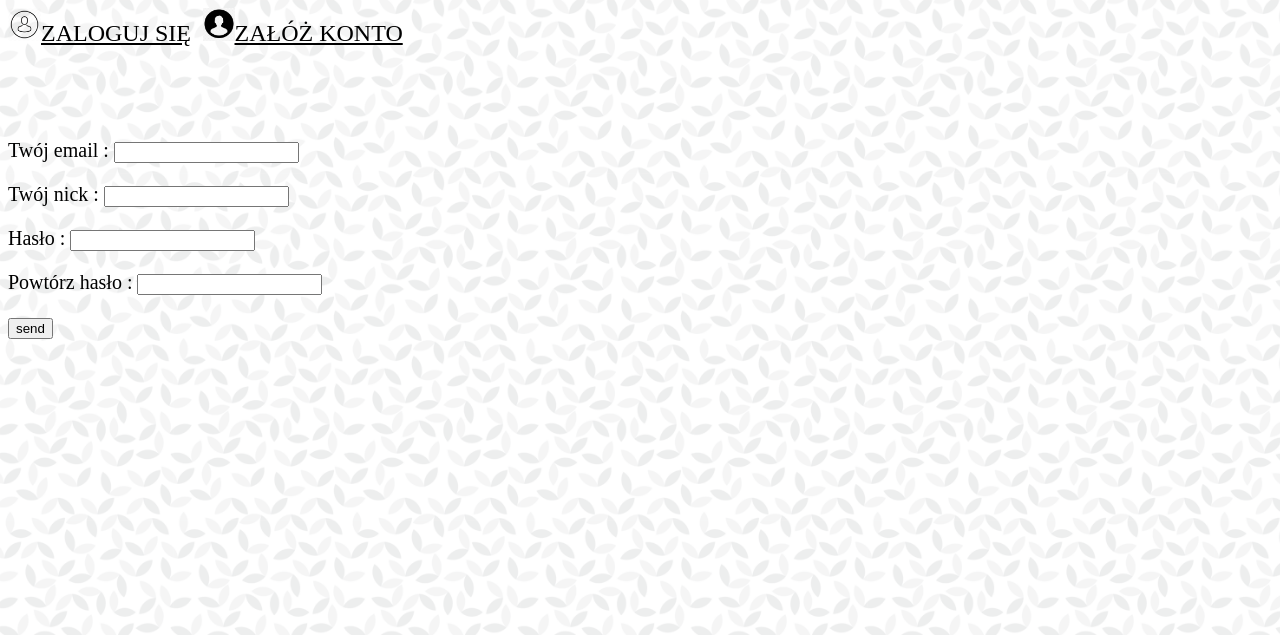
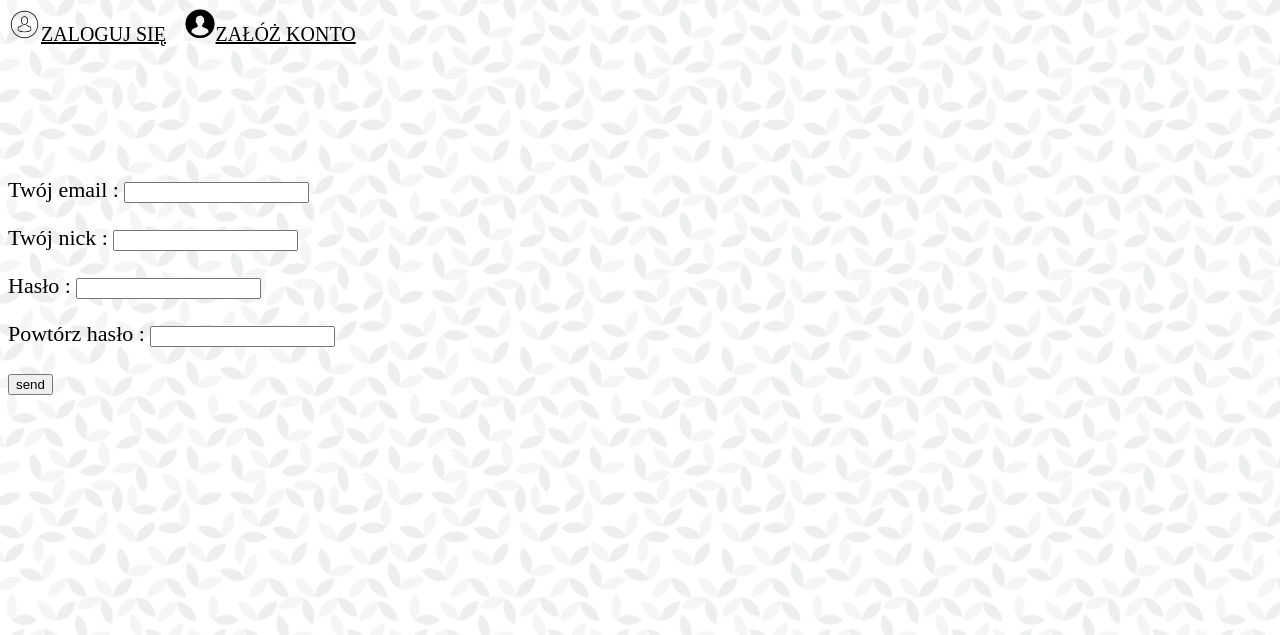
Before and after one commit to Natalia-Lis/photo-likes, a Django app: page /add-user/ in a window 1280 px wide. Shown: the top 635 px of the page. Run offline with Django 3.2, Linux system fonts and the light colour scheme.

Commit message:
photo_plus

```diff
--- a/static/style.css
+++ b/static/style.css
@@ -8,7 +8,7 @@ body {
 }
 
 a, a:hover, a:visited {
-font-size: 24px;
+font-size: 20px;
 color: black;
 text-decoration: underline;
 }
@@ -41,6 +41,10 @@ color: purple;
 .main {
 /*  margin-left: 200px;*/
 /*  margin-right: 20px;*/
-  font-size: 20px;
+  font-size: 22px;
 /*  padding: 0px 10px;*/
 }
+
+.sidenav {
+    font-size: 24px;
+}
```
Also changed, not shown: README.md.
